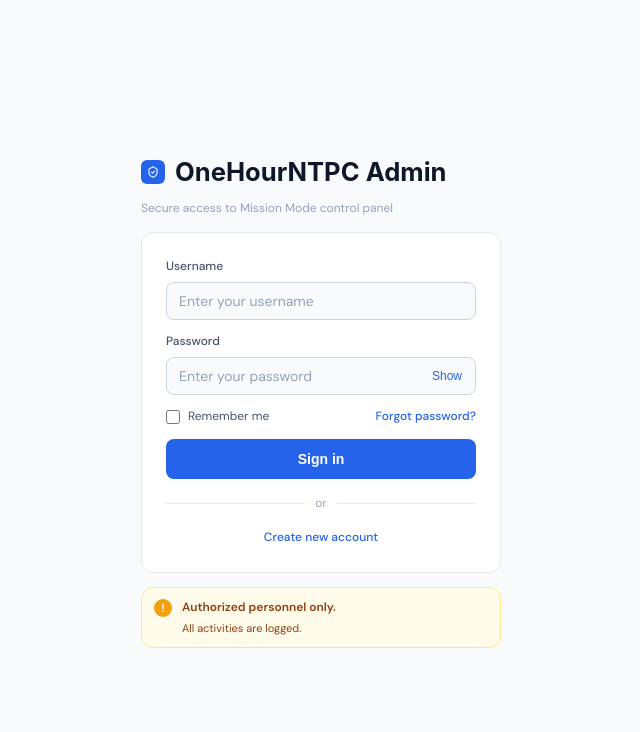
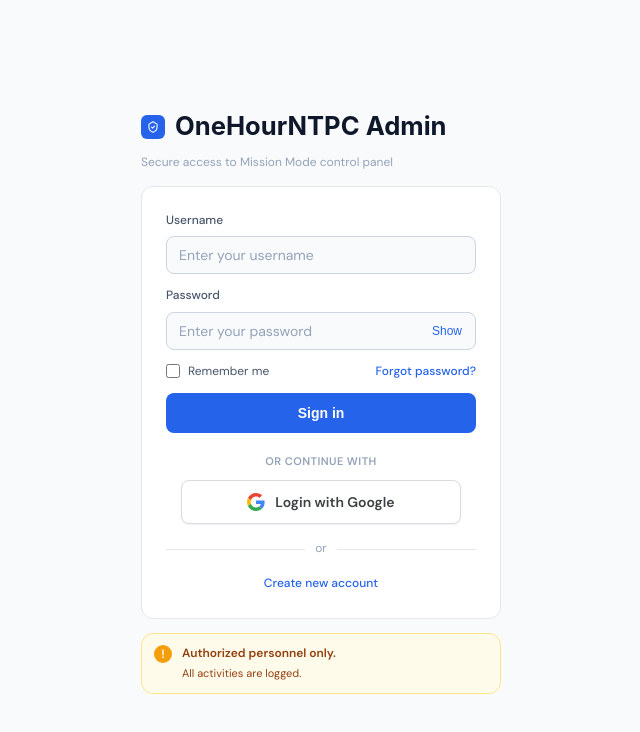
Before and after one commit to Bscoder2001/OneHourNTPC, a plain HTML site: page admin.html in a window 1280 px wide. Shown: the whole page, without its empty margins (319-959 px from the left). Drawn offline with nearby package versions, Linux system fonts and the light colour scheme; files whose address does not match are found by name.

Commit message:
added "Login with google"

```diff
--- a/admin.html
+++ b/admin.html
@@ -77,6 +77,21 @@
 					<div class="form-error-message" id="form-error"></div>
 					<div class="form-success-message" id="form-success"></div>
 				</form>
+
+				<div class="login-google-wrap">
+					<p class="login-google-label">or continue with</p>
+					<a id="google-login-link" class="google-login-btn" href="#" rel="noopener noreferrer" aria-label="Login with Google">
+						<span class="google-login-btn__icon" aria-hidden="true">
+							<svg width="18" height="18" viewBox="0 0 48 48" xmlns="http://www.w3.org/2000/svg">
+								<path fill="#EA4335" d="M24 9.5c3.54 0 6.71 1.22 9.21 3.6l6.85-6.85C35.9 2.38 30.47 0 24 0 14.62 0 6.51 5.38 2.56 13.22l7.98 6.19C12.43 13.72 17.74 9.5 24 9.5z"/>
+								<path fill="#4285F4" d="M46.98 24.55c0-1.57-.15-3.09-.38-4.55H24v9.02h12.94c-.58 2.96-2.26 5.48-4.78 7.18l7.73 6c4.51-4.18 7.09-10.36 7.09-17.65z"/>
+								<path fill="#FBBC05" d="M10.53 28.59c-.48-1.45-.76-2.99-.76-4.59s.27-3.14.76-4.59l-7.98-6.19C.92 16.46 0 20.12 0 24c0 3.88.92 7.54 2.56 10.78l7.97-6.19z"/>
+								<path fill="#34A853" d="M24 48c6.48 0 11.93-2.13 15.89-5.81l-7.73-6c-2.15 1.45-4.92 2.3-8.16 2.3-6.26 0-11.57-4.22-13.47-9.91l-7.98 6.19C6.51 42.62 14.62 48 24 48z"/>
+							</svg>
+						</span>
+						<span class="google-login-btn__text">Login with Google</span>
+					</a>
+				</div>
 
 				<div class="otp-panel" id="otp-panel" aria-live="polite">
 					<div class="otp-panel-header">
@@ -165,6 +180,25 @@
 	<!-- SCRIPTS -->
 	<script src="https://code.jquery.com/jquery-3.7.1.min.js" integrity="sha256-/JqT3SQfawRcv/BIHPThkBvs0OEvtFFmqPF/lYI/Cxo=" crossorigin="anonymous"></script>
 	<script src="./ntpc-constants.js"></script>
+	<script>
+		(function () {
+			function setGoogleOAuthHref() {
+				var base = (typeof BASE_URL_LIVE !== 'undefined' && BASE_URL_LIVE)
+					? String(BASE_URL_LIVE).trim()
+					: (window.location.protocol + '//' + window.location.hostname + (window.location.port ? ':' + window.location.port : '') + '/');
+				base = base.replace(/\/?$/, '');
+				var a = document.getElementById('google-login-link');
+				if (a) {
+					a.href = base + '/api/auth/google';
+				}
+			}
+			if (document.readyState === 'loading') {
+				document.addEventListener('DOMContentLoaded', setGoogleOAuthHref);
+			} else {
+				setGoogleOAuthHref();
+			}
+		})();
+	</script>
 	<script src="./ntpc-framework.js"></script>
 	<script src="./admin/admin.js"></script>
 </body>
--- a/admin/admin.css
+++ b/admin/admin.css
@@ -181,6 +181,68 @@
 .login-btn:disabled {
 	opacity: 0.7;
 	cursor: not-allowed;
+}
+
+.login-google-wrap {
+	display: flex;
+	flex-direction: column;
+	align-items: center;
+	gap: 10px;
+	margin-top: 16px;
+	padding-top: 4px;
+}
+
+.login-google-label {
+	margin: 0;
+	font-size: 11px;
+	font-weight: 600;
+	letter-spacing: 0.04em;
+	text-transform: uppercase;
+	color: #94a3b8;
+	text-align: center;
+}
+
+.google-login-btn {
+	display: inline-flex;
+	align-items: center;
+	justify-content: center;
+	gap: 10px;
+	width: 100%;
+	max-width: 280px;
+	min-height: 44px;
+	padding: 10px 18px;
+	border-radius: 8px;
+	border: 1px solid #dadce0;
+	background: #ffffff;
+	color: #3c4043;
+	font-family: inherit;
+	font-size: 14px;
+	font-weight: 600;
+	text-decoration: none;
+	cursor: pointer;
+	box-shadow: 0 1px 2px rgba(60, 64, 67, 0.08);
+	transition: background 0.2s ease, box-shadow 0.2s ease, border-color 0.2s ease;
+}
+
+.google-login-btn:hover {
+	background: #f8f9fa;
+	border-color: #d2d3d4;
+	box-shadow: 0 1px 3px rgba(60, 64, 67, 0.12);
+}
+
+.google-login-btn:active {
+	background: #f1f3f4;
+	box-shadow: 0 1px 1px rgba(60, 64, 67, 0.08);
+}
+
+.google-login-btn__icon {
+	display: flex;
+	flex-shrink: 0;
+	line-height: 0;
+}
+
+.google-login-btn__text {
+	line-height: 1.2;
 }
 
 .or-divider {
--- a/admin/admin.js
+++ b/admin/admin.js
@@ -605,6 +605,8 @@ async function handleSendOtp()
 	}
 	catch ( error )
 	{
+		console.log(error);
+
 		showOtpMessage(error.message || 'Email not found.', 'error');
 	}
 	finally
--- a/admin/sidebar-init.js
+++ b/admin/sidebar-init.js
@@ -29,7 +29,7 @@ window.initSidebarNav = function initSidebarNav()
 		const $inst = $active.closest('.erp-module-collapse--institution');
 		if ($inst.length)
 		{
-			$inst.addClass('is-open');
+			// $inst.addClass('is-open');
 			$inst.find('.erp-institution-summary').attr('aria-expanded', 'true');
 		}
 	}
--- a/ntpc-constants.js
+++ b/ntpc-constants.js
@@ -1,4 +1,4 @@
-let BASE_URL_LIVE = "http://127.0.0.1:8000/";
+let BASE_URL_LIVE = "http://localhost:8000/";
 
 let USER_TYPE_ID_ADMIN = 2;
 let USER_TYPE_ID_TEACHER = 3;
--- a/ntpc-framework.js
+++ b/ntpc-framework.js
@@ -23,7 +23,7 @@ function promisingAjaxCall(url, method, data, contentType)
             },
             error: function(xhr, status, error)
             {
-                reject(error);
+                reject(xhr.responseJSON || error);
             }
         });
     });
```
Also changed, not shown: sidebar.html (+1 -1 lines).
